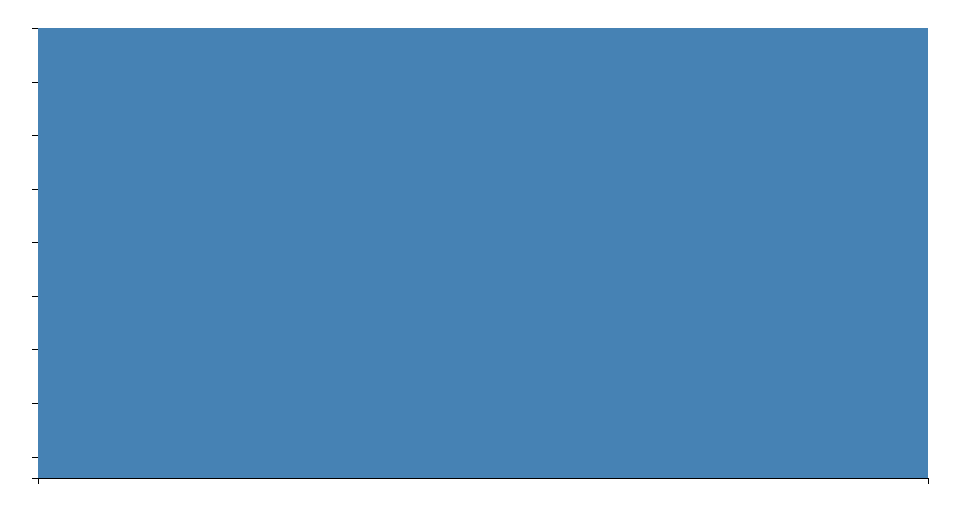
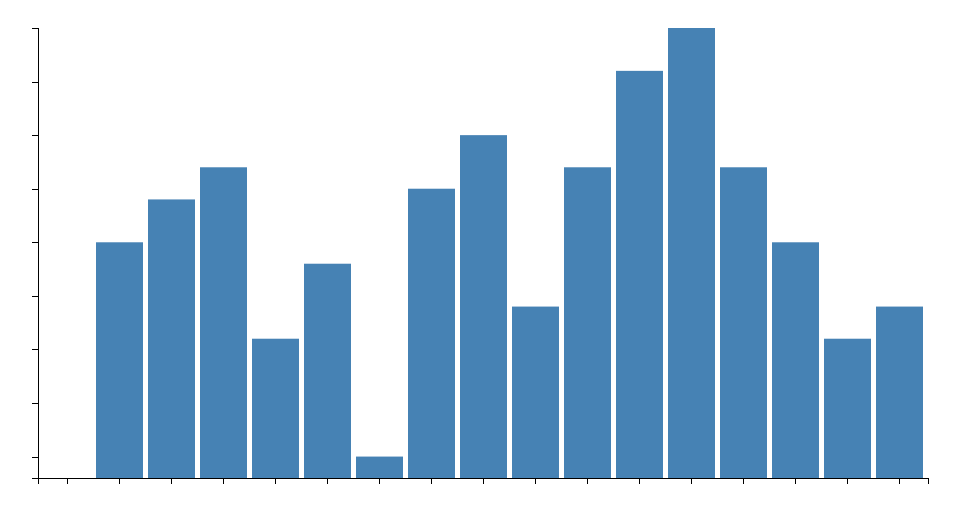
Before and after one commit to forthenew/d3test, a plain HTML site: page weight_bar_chart.html in a window 1280 px wide. Shown: the whole page, without its empty margins (10-970 px from the left). Drawn offline with nearby package versions, Linux system fonts and the light colour scheme.

Commit message:
Update weight_bar_chart.html

```diff
--- a/weight_bar_chart.html
+++ b/weight_bar_chart.html
@@ -34,7 +34,8 @@ var margin = {top: 20, right: 30, bottom: 30, left: 40},
     height = 500 - margin.top - margin.bottom;
 
 var x = d3.scaleBand()
-    .rangeRound([0, width], .1);
+			.rangeRound([0, width], .1)
+			.paddingInner(0.1);
 var y = d3.scaleLinear()
 			.range([height, 0]);
 
@@ -49,10 +50,9 @@ var chart = d3.select(".chart")
 
 d3.json("inbody.json")
 	.then(function(data){
-		<!-- x.domain(d3.map(data.inbody, function(d){ console.log(d.date); return d.date; })); -->
-		console.log(data.inbody);
-		console.log(typeof(data.inbody));
-		x.domain(d3.map(data.inbody, function(d){return d.date; }));
+		console.log(data);
+		console.log(typeof(data));
+		x.domain(data.inbody.map(function(d){return d.date;}));
 		y.domain(d3.extent(data.inbody, function(d){return d.weight;}));
 		chart.append("g")
 				.attr("class", "x axis")
@@ -71,10 +71,15 @@ d3.json("inbody.json")
 
 		chart.selectAll(".bar")
 				.data(data.inbody)
-				.enter().append("rect")
-				.attr("x", function(d){return x(d.date);})
-				.attr("y", function(d){return y(d.weight);})
-				.attr("height", function(d){return height-y(d.weight);})
-				.attr("width", x.bandwidth());
+				.enter()
+				.append("rect")
+					.attr("x", function(d){return x(d.date);})
+					.attr("y", function(d){return y(d.weight);})
+					.attr("height", function(d){return height-y(d.weight);})
+					.attr("width", x.bandwidth())
+				.append("text")
+					.attr("x", function(d){return x(d.date);})
+					.attr("y", function(d){return y(d.weight+margin.top);})
+					.text(function(d){return d.weight;});
 	});
 </script>
```
